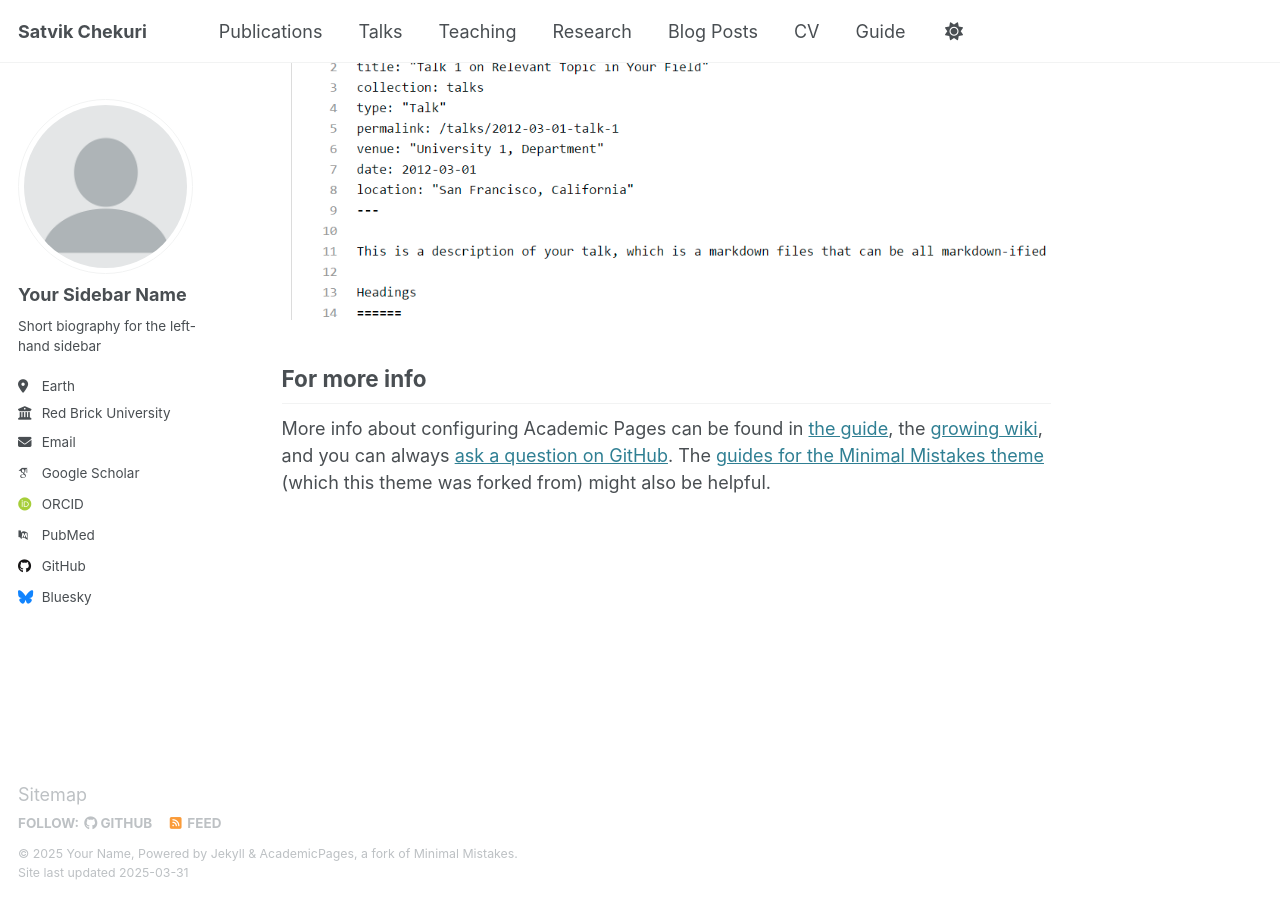
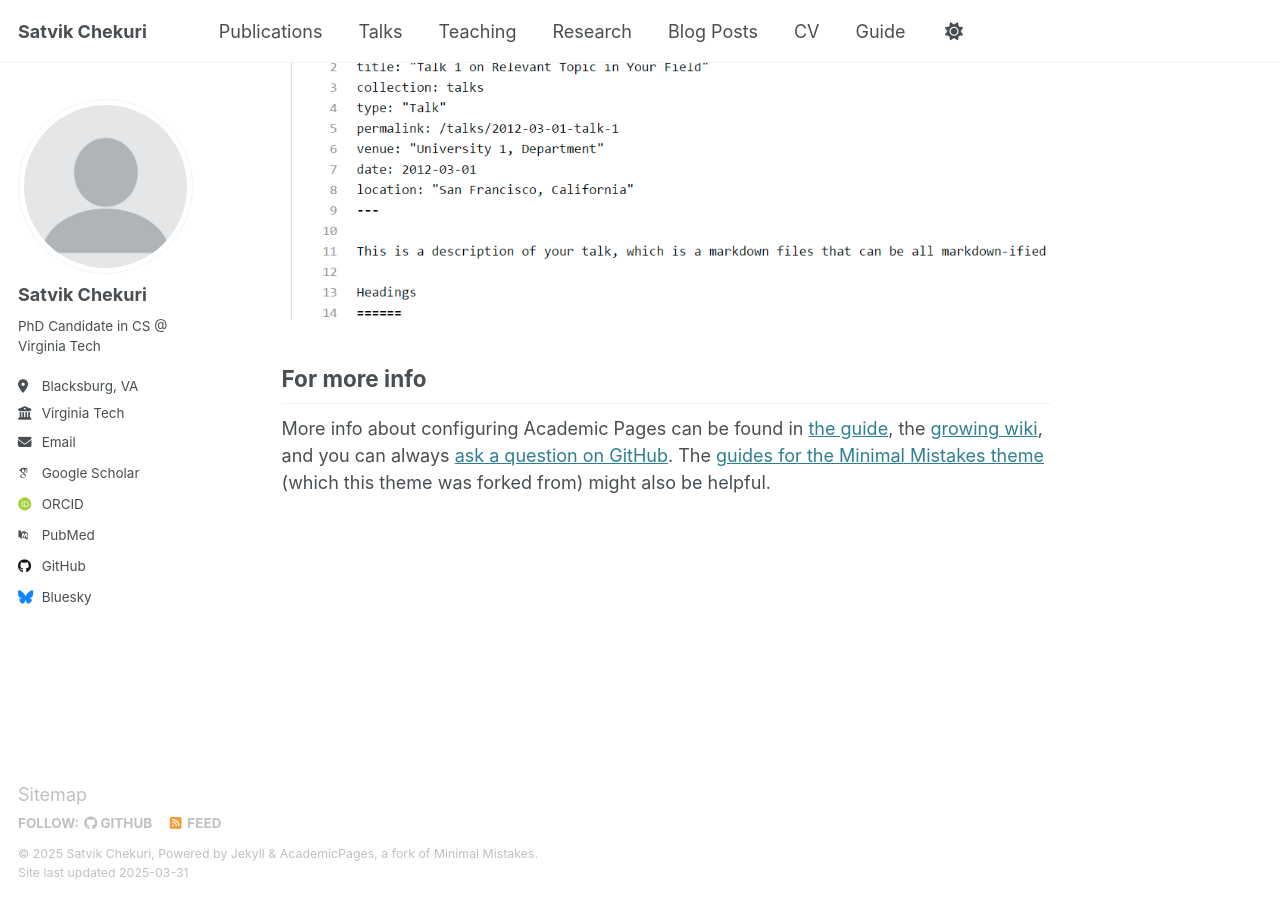
Before and after one commit to satvikchekuri/satvikchekuri.github.io, a Jekyll site: the page built from _pages/about.md, in a window 1280 px wide and 900 px high, scrolled down 2635 px. Built offline with Jekyll 4.4.1, drawn with Linux system fonts in a browser that asks for light colours; some web fonts are replaced.

Commit message:
Update _config.yml

```diff
--- a/_config.yml
+++ b/_config.yml
@@ -11,7 +11,7 @@ locale                   : "en-US"
 site_theme               : "default"
 title                    : "Satvik Chekuri"
 title_separator          : "-"
-name                     : &name "Your Name"
+name                     : &name "Satvik Chekuri"
 description              : &description "PhD Candidate"
 url                      : https://satvikchekuri.github.io # the base hostname & protocol for your site e.g. "https://[your GitHub username].github.io"
 baseurl                  : "" # the subpath of your site, e.g. "/blog"
@@ -23,13 +23,13 @@ repository               : "satvikchekuri/satvikchekuri.github.io"
 author:
   # Biographic information
   avatar           : "profile.png"
-  name             : "Your Sidebar Name"
+  name             : "Satvik Chekuri"
   pronouns         : # example: "she/her"
-  bio              : "Short biography for the left-hand sidebar"
-  location         : "Earth"
-  employer         : "Red Brick University"
+  bio              : "PhD Candidate in CS @ Virginia Tech"
+  location         : "Blacksburg, VA"
+  employer         : "Virginia Tech"
   uri              : # URL
-  email            : "none@example.org"
+  email            : "satvikchekuri@vt.edu"
 
   # Academic websites
   arxiv            : # URL - Update with the correct link to your profile
@@ -45,7 +45,7 @@ author:
   bitbucket        : # Username - Update with your username on the site
   codepen          : # Username
   dribbble         : # Username
-  github           : "academicpages"
+  github           : "satvikchekuri"
   kaggle           : # Username
   stackoverflow    : # User number or user number and name (i.e., use "1" or "1/jeff-atwood")
 
```
